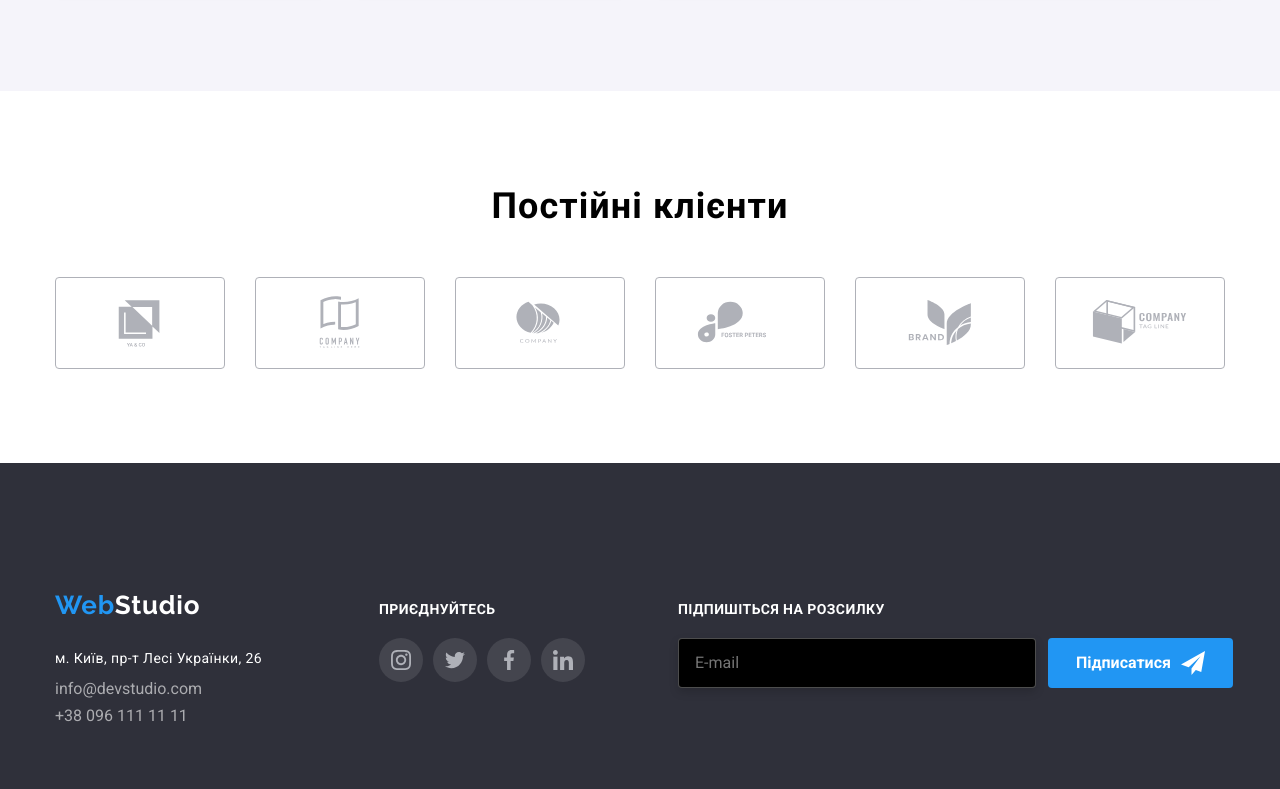
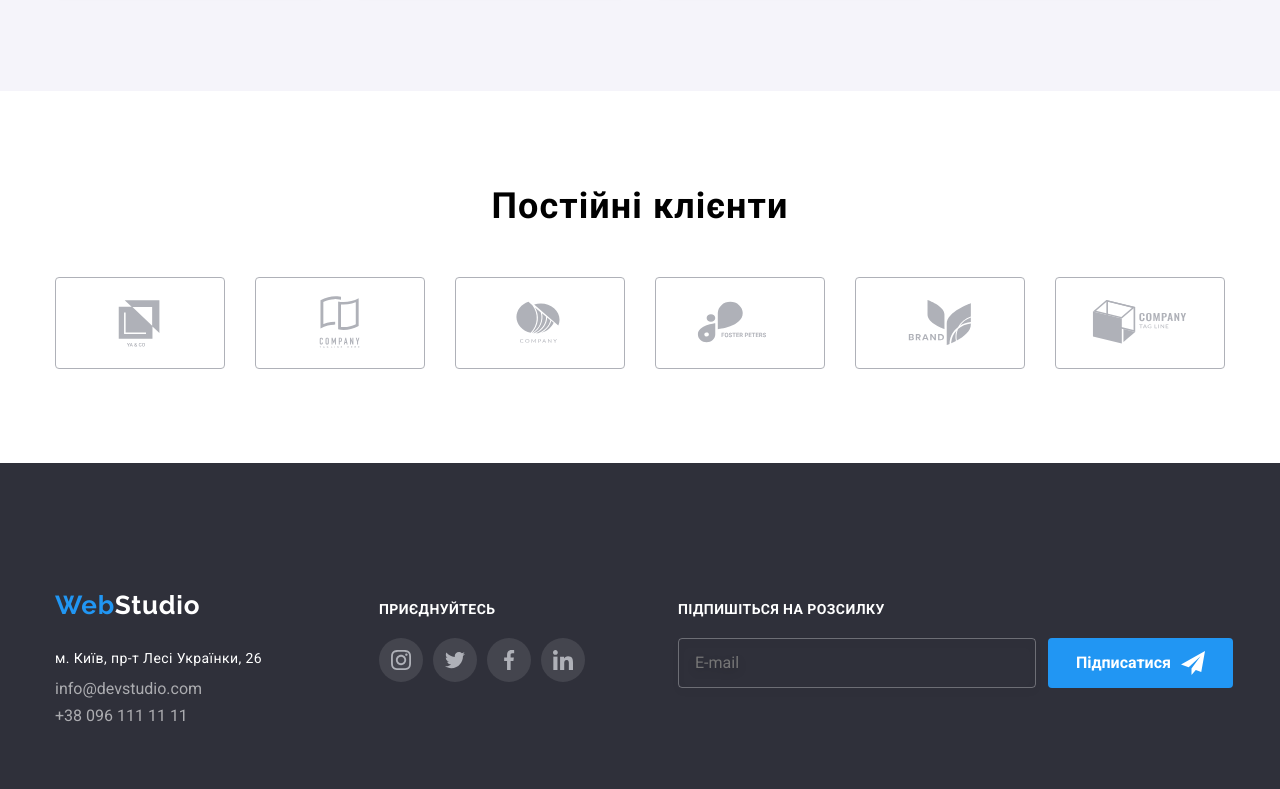
Before and after one commit to kolanuch13/goit-markup-hw-07, a plain HTML site: page index.html in a window 1280 px wide. Shown: the part 1690-2479 px from the top of the page. Drawn offline with nearby package versions, Linux system fonts and the light colour scheme; files that its build step writes are made by us from their sources.

Commit message:
Fix bg on footer form.

```diff
--- a/sass/layout/_footer.scss
+++ b/sass/layout/_footer.scss
@@ -112,7 +112,7 @@
     border: 1px solid rgba(255, 255, 255, 0.3);
     border-radius: 4px;
     filter: drop-shadow(0px 4px 4px rgba(0, 0, 0, 0.15));
-    background-color: var(--main-color);
+    background-color: rgba(0,0,0,0);
     transition: var(--animation);
     outline: none;
     &::placeholder {
```
Also changed, not shown: css/main.css, css/main.min.css, 1 other file.
